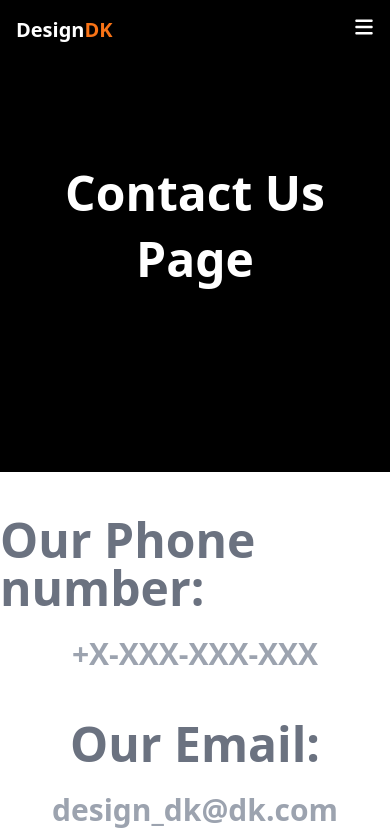
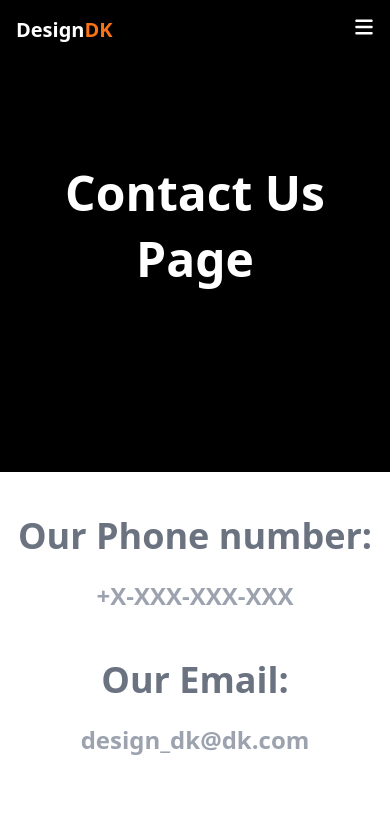
Before and after one commit to Kabuto43/DesignDK, a React (Vite) app: page /contact in a window 390 px wide. Shown: the top 834 px of the page. Built offline with nearby package versions, Linux system fonts and the light colour scheme.

Commit message:
added adapt for Services, About Us, Contact Us

```diff
--- a/src/components/AboutUs.jsx
+++ b/src/components/AboutUs.jsx
@@ -4,13 +4,13 @@ export const AboutUs = () => {
 	return (
 		<div className="py-10 flex flex-col items-center justify-center">
 			<h3 className="text-7xl font-bold mb-9">We&apos;re</h3>
-			<div className="grid grid-cols-2 gap-5">
+			<div className="grid grid-cols-1 gap-5 px-4 lg:grid-cols-2">
 				<div className="flex flex-col justify-center items-center">
 					<p className="text-3xl font-semibold text-gray-400 tracking-tight">
 						<Lorem />
 					</p>
 				</div>
-				<div className="inline-flex flex-col items-center justify-center w-[600px] gap-14">
+				<div className="inline-flex flex-col items-center justify-center w-full gap-14">
 					<img src="/1.png" alt="building" />
 					<img src="/2.png" alt="inside building" />
 				</div>
--- a/src/components/ContactUs.jsx
+++ b/src/components/ContactUs.jsx
@@ -2,34 +2,33 @@ import { FaFacebook, FaInstagram, FaTwitter } from "react-icons/fa6"
 
 export const ContactUs = () => {
 	return (
-		<div className="flex flex-col items-center justify-center gap-3 mt-11 mb-11">
+		<div className="flex flex-col items-center justify-center gap-8 mt-11 mb-11">
   <div className="flex flex-col items-center text-gray-500 font-bold">
     {/* Phone number */}
-				<h2 className="text-5xl mb-6">Our Phone number:</h2>
-				<p className="mb-12 font-semibold text-gray-400 text-3xl">
-					<a href="tel:" className="hover:text-gray-800">+X-XXX-XXX-XXX</a>
+    <h2 className="text-4xl md:text-5xl mb-6">Our Phone number:</h2>
+    <p className="mb-12 font-semibold text-gray-400 text-2xl md:text-3xl">
+      <a href="tel:+X-XXX-XXX-XXX" className="hover:text-gray-800">+X-XXX-XXX-XXX</a>
     </p>
 
     {/* Email */}
-				<h2 className="text-5xl mb-6">Our Email:</h2>
-				<p className="mb-12 font-semibold text-gray-400 text-3xl">
-					<a href="email:" className="hover:text-gray-800">design_dk@dk.com</a>
+    <h2 className="text-4xl md:text-5xl mb-6">Our Email:</h2>
+    <p className="mb-12 font-semibold text-gray-400 text-2xl md:text-3xl">
+      <a href="mailto:design_dk@dk.com" className="hover:text-gray-800">design_dk@dk.com</a>
     </p>
   </div>
 
   {/* Socials */}
   <div className="grid grid-cols-3 gap-10">
-				<a href="" className="text-gray-500 transition-all duration-300 hover:text-orange-500">
-					<FaTwitter className="w-20 h-20" />
+    <a href="#" className="text-gray-500 transition-all duration-300 hover:text-orange-500">
+      <FaTwitter className="w-16 h-16 md:w-20 md:h-20" />
     </a>
-				<a href="" className="text-gray-500 transition-all duration-300 hover:text-orange-500">
-					<FaInstagram className="w-20 h-20" />
+    <a href="#" className="text-gray-500 transition-all duration-300 hover:text-orange-500">
+      <FaInstagram className="w-16 h-16 md:w-20 md:h-20" />
     </a>
-				<a href="" className="text-gray-500 transition-all duration-300 hover:text-orange-500">
-					<FaFacebook className="w-20 h-20" />
+    <a href="#" className="text-gray-500 transition-all duration-300 hover:text-orange-500">
+      <FaFacebook className="w-16 h-16 md:w-20 md:h-20" />
     </a>
   </div>
-
 </div>
 	)
 }
--- a/src/components/Modal.jsx
+++ b/src/components/Modal.jsx
@@ -1,5 +1,4 @@
 export const Modal = ({ isOpen, onClose }) => {
-
 
 	return (
 		<div className={`fixed top-0 left-0 w-full h-full flex items-center justify-center
--- a/src/components/ServicesPage.jsx
+++ b/src/components/ServicesPage.jsx
@@ -4,13 +4,13 @@ export const ServicesPage = () => {
 	return (
 		<div className="py-10 flex flex-col items-center justify-center">
 			<h3 className="text-7xl font-bold mb-9">Our Employees</h3>
-			<div className="grid grid-cols-2 gap-5">
+			<div className="grid grid-cols-1 gap-5 px-4 lg:grid-cols-2">
 				<div className="flex flex-col justify-center items-center">
 					<p className="text-3xl font-semibold text-gray-400 tracking-tight">
 						<Lorem />
 					</p>
 				</div>
-				<div className="inline-flex flex-col items-center justify-center w-[600px] gap-11 mt-16">
+				<div className="inline-flex flex-col items-center justify-center w-full gap-11 mt-16">
 					<img src="/3.png" alt="building" />
 					<img src="/4.png" alt="inside building"/>
 				</div>
```
Lines whose indentation alone changed are shown as unchanged.
